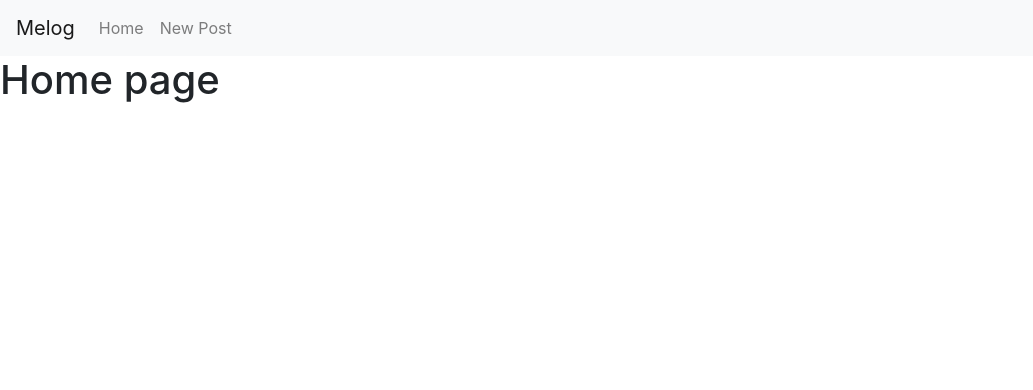
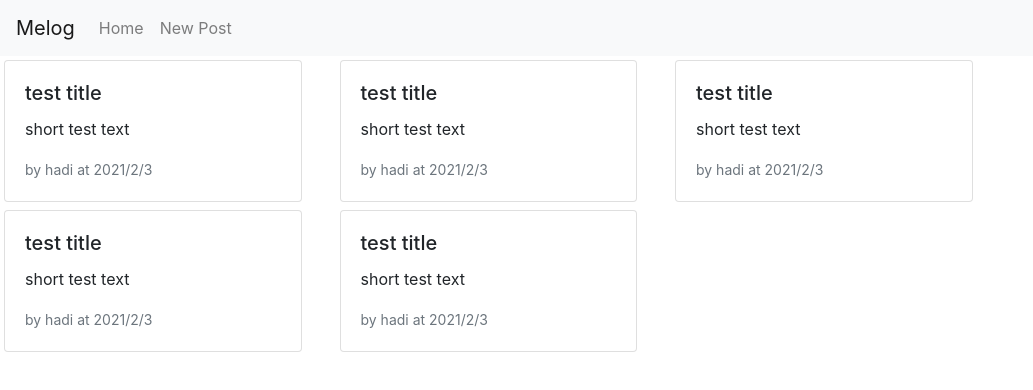
Before and after one commit to hadidimad/melog, a React (Create React App) app: page / in a window 1280 px wide. Shown: the top 390 px of the page, without its empty margins (0-1033 px from the left). Built offline with nearby package versions, Linux system fonts and the light colour scheme.

Commit message:
post cards page added

```diff
--- a/package.json
+++ b/package.json
@@ -6,6 +6,7 @@
     "@testing-library/jest-dom": "^5.11.10",
     "@testing-library/react": "^11.2.6",
     "@testing-library/user-event": "^12.8.3",
+    "axios": "^0.21.1",
     "bootstrap": "^4.6.0",
     "react": "^17.0.2",
     "react-dom": "^17.0.2",
--- a/src/App.js
+++ b/src/App.js
@@ -1,23 +1,31 @@
+import userEvent from "@testing-library/user-event";
 import React, { useState } from "react";
 import Navbar from "./components/Navbar";
+import Posts from "./components/Posts";
 
 function App() {
   const [page, setPage] = useState("home");
+  const [showingPost, setShowingPost] = useState({});
 
   const pageChangeHandler = (pageName) => {
+    if (pageName !== "post") {
+      setShowingPost({});
+    }
     setPage(pageName);
   };
 
   let content;
   if (page === "home") {
-    content = <h1>Home page</h1>;
+    content = <Posts />;
   } else if (page === "newPost") {
-    content = <h1>post page</h1>;
+    content = <h1>new post page</h1>;
+  } else if (page === "post") {
+    content = <h1>single post page</h1>;
   }
   return (
     <div>
       <Navbar pageChange={pageChangeHandler} />
-      {content}
+      <div className="fluid-container">{content}</div>
     </div>
   );
 }
--- /dev/null
+++ b/src/components/PostCard.js
@@ -0,0 +1,21 @@
+import React from "react";
+
+const postCard = (props) => {
+  return (
+    <div className="col-md-3 m-1">
+      <div className="card ">
+        <div className="card-body">
+          <h5 className="card-title">{props.data.title}</h5>
+          <p className="card-text">{props.data.exerpt}</p>
+          <p className="card-text">
+            <small className="text-muted">
+              by {props.data.author} at {props.data.date}
+            </small>
+          </p>
+        </div>
+      </div>
+    </div>
+  );
+};
+
+export default postCard;
--- a/src/components/Posts.js
+++ b/src/components/Posts.js
@@ -1,10 +1,59 @@
-import React, { useEffect } from "react";
+import React, { useEffect, useState } from "react";
+import Axios from "axios";
+import url from "./url";
+import PostCard from "./PostCard";
 
-const posts = (props) => {
+const Posts = (props) => {
+  let [allPosts, setAllPosts] = useState([]);
   const loadPosts = () => {
+    Axios.get(url + "/posts").then((data) => {
+      setAllPosts(data);
+    });
+  };
+  useEffect(() => {
+    //loadPosts();
+    setAllPosts([
+      {
+        title: "test title",
+        author: "hadi",
+        date: "2021/2/3",
+        exerpt: "short test text",
+      },
+      {
+        title: "test title",
+        author: "hadi",
+        date: "2021/2/3",
+        exerpt: "short test text",
+      },
+      {
+        title: "test title",
+        author: "hadi",
+        date: "2021/2/3",
+        exerpt: "short test text",
+      },
+      {
+        title: "test title",
+        author: "hadi",
+        date: "2021/2/3",
+        exerpt: "short test text",
+      },
+      {
+        title: "test title",
+        author: "hadi",
+        date: "2021/2/3",
+        exerpt: "short test text",
+      },
+    ]);
+    console.log("loaded");
+  }, []);
 
-  };
-  useEffect(() => {}, []);
+  return (
+    <div className="row">
+      {allPosts.map((post) => {
+        return <PostCard data={post} />;
+      })}
+    </div>
+  );
 };
 
-export default posts;
+export default Posts;
--- /dev/null
+++ b/src/components/url.js
@@ -0,0 +1,3 @@
+let url = "http://localhost:8000";
+
+export default url;
```
Also changed, not shown: 1 other file (tests, documents, lock files or other folders).
